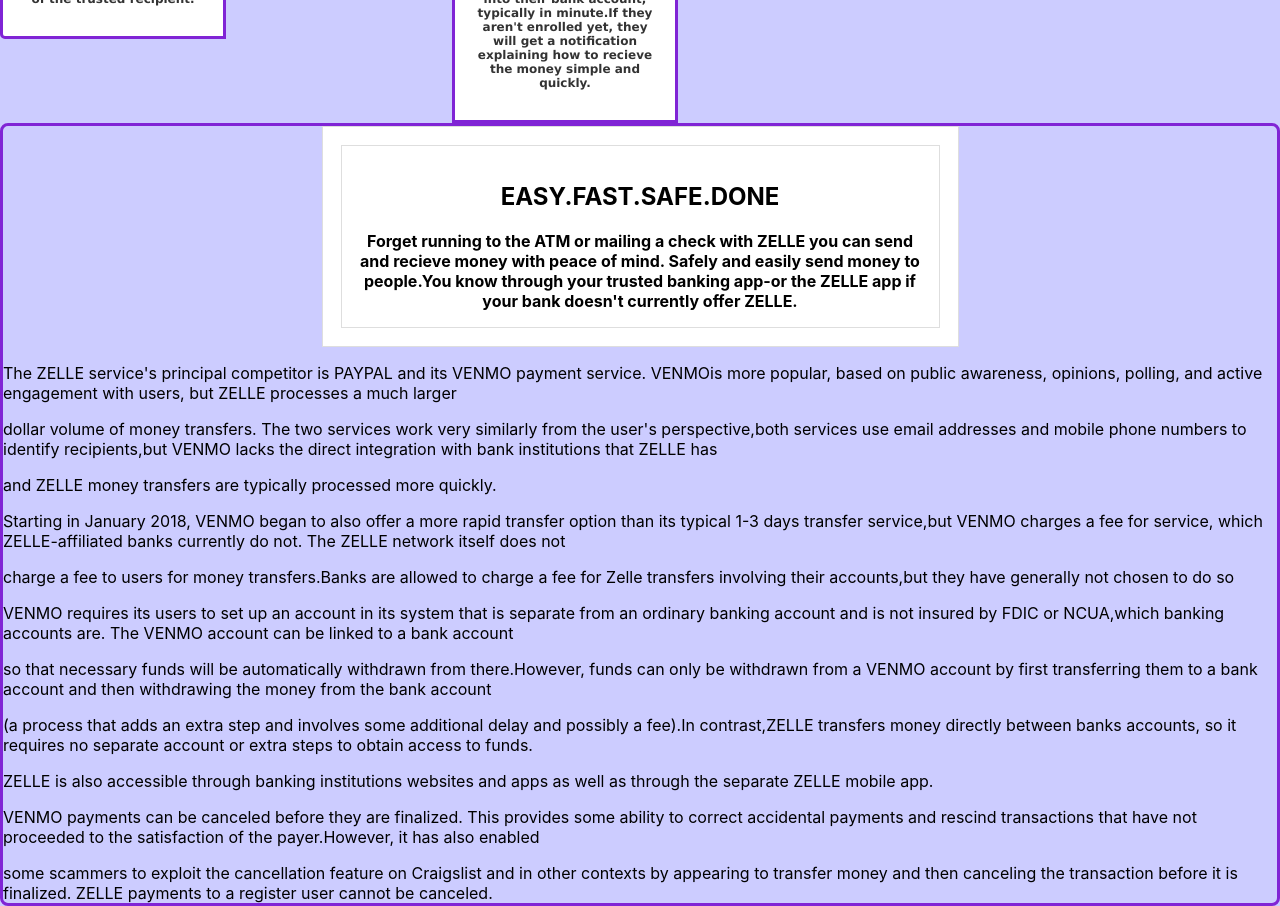
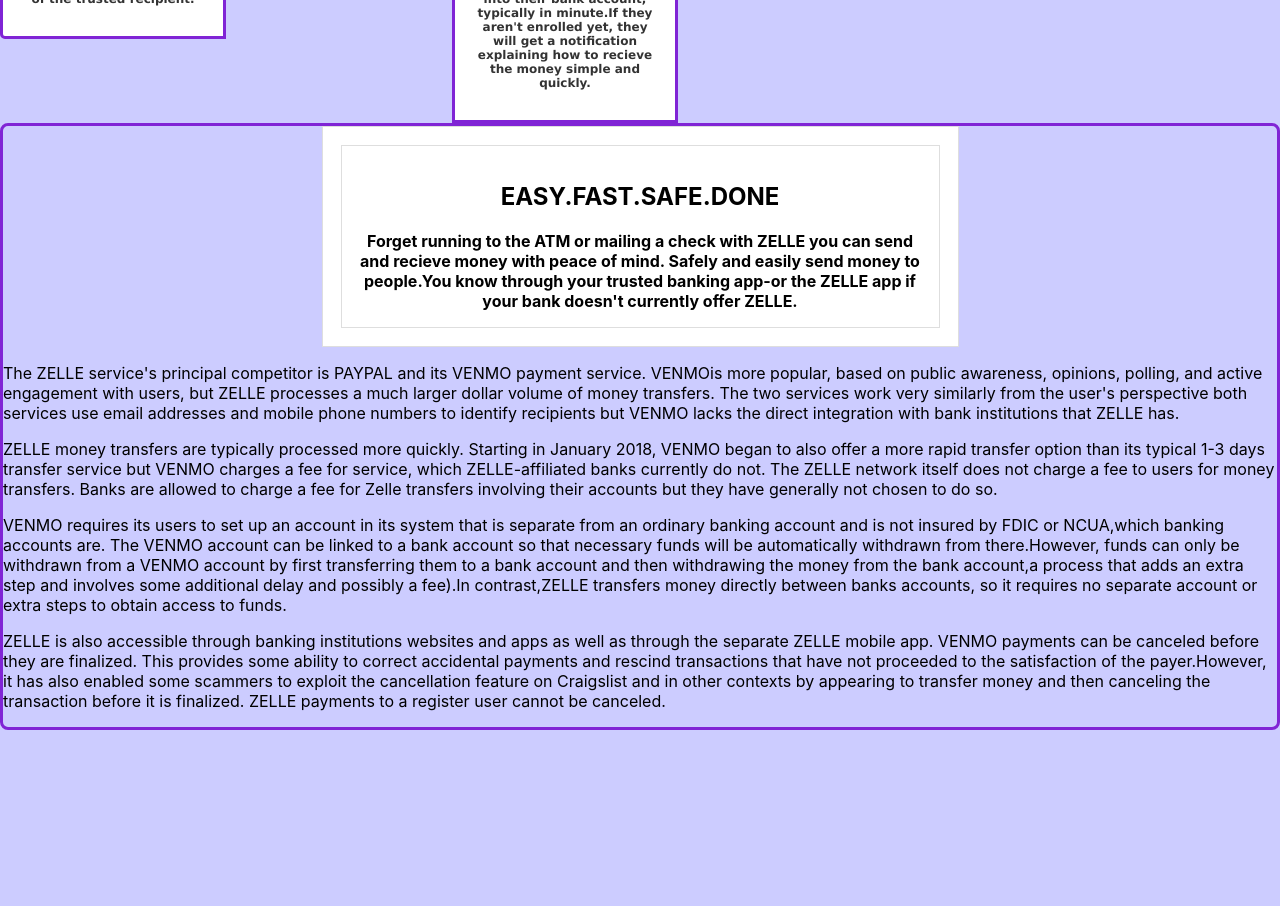
Before and after one commit to Kathryna718/InfoApp, a React (Create React App) app in the folder my-app/: page /Table in a window 1280 px wide. Shown: the part 320-1226 px from the top of the page. After the commit the page ends 1050 px from the top, so only its background shows below. Built offline with nearby package versions, Linux system fonts and the light colour scheme.

Commit message:
Major Changes

```diff
--- a/my-app/src/App.css
+++ b/my-app/src/App.css
@@ -2,6 +2,8 @@
   background-color: #CCCCFF;
 
   }
+
+
   .dropbtn {
     background-color: #CCCCFF;
     color: purple;
@@ -490,8 +492,9 @@
   z-index: 1;
 }
 
+
 .dropdown-content a {
-  color: rgb(243, 154, 247);
+  color: #8024d5;
   padding: 12px 16px;
   text-decoration: none;
   display: block;
@@ -500,3 +503,57 @@
 .dropdown a:hover {background-color: #ddd;}
 
 .show {display: block;}
+
+
+li {
+  list-style-type: none;
+}
+
+a{
+  text-decoration: none;
+}
+
+nav{
+  display: flex;
+  justify-content: space-around;
+  min-height: 10vh;
+  align-items: serif;
+  background-color: #8024d5;
+  color: white;
+
+}
+
+nav .logo{
+  font-size: 22px;
+  font-weight: 700;
+  text-transform: uppercase;
+}
+
+nav .nav-links{
+  display: flex;
+  justify-content: space-around;
+  width: 32%;
+}
+
+nav .nav-links a{
+  font-size: 18px;
+  font-weight: 700;
+  cursor: pointer;
+}
+
+nav .nav-links a:hover{
+  border-bottom: 1px solid #CCCCFF;
+}
+
+.center{
+  text-align: center;
+  font-family:'Lucida Sans', 'Lucida Sans Regular', 'Lucida Grande', 'Lucida Sans Unicode', Geneva, Verdana, sans-serif;
+  font-size: medium;
+
+
+}
+
+img {
+  clip-path: circle(50%);
+
+}
--- /dev/null
+++ b/my-app/src/Navbar.js
@@ -0,0 +1,20 @@
+import React from 'react'
+
+function Navbar(){
+    return (
+        <div>
+            <nav>
+                <div className="logo">Zelle</div>
+                <ul className='nav-links'>
+                    <li><a>Home</a></li>
+                    <li><a>Getting Started</a></li>
+                    <li><a>Why Zelle</a></li>
+                    <li><a>Survey</a></li>
+                    <li><a>Contact</a></li>
+
+                </ul>
+            </nav>
+        </div>
+    )
+}
+export default Navbar;
--- a/my-app/src/Table.js
+++ b/my-app/src/Table.js
@@ -28,7 +28,7 @@
             </h3>
             <ul>
               <li>
-                <b>Access ZELLE Google Store or Apple store</b>
+                <b>Access ZELLE on Google Store or Apple store</b>
               </li>
             </ul>
           </div>
@@ -66,38 +66,27 @@
             The ZELLE service's principal competitor is PAYPAL and its VENMO
             payment service. VENMOis more popular, based on public awareness,
             opinions, polling, and active engagement with users, but ZELLE
-            processes a much larger
+            processes a much larger dollar volume of money transfers. The two services work very
+            similarly from the user's perspective both services use email
+            addresses and mobile phone numbers to identify recipients but VENMO
+            lacks the direct integration with bank institutions that ZELLE has.
           </p>
-          <p>
-            dollar volume of money transfers. The two services work very
-            similarly from the user's perspective,both services use email
-            addresses and mobile phone numbers to identify recipients,but VENMO
-            lacks the direct integration with bank institutions that ZELLE has
-          </p>
-          <p>and ZELLE money transfers are typically processed more quickly.</p>
-          <p>
-            Starting in January 2018, VENMO began to also offer a more rapid
-            transfer option than its typical 1-3 days transfer service,but VENMO
+          <p> ZELLE money transfers are typically processed more quickly.
+           Starting in January 2018, VENMO began to also offer a more rapid
+            transfer option than its typical 1-3 days transfer service but VENMO
             charges a fee for service, which ZELLE-affiliated banks currently do
-            not. The ZELLE network itself does not
-          </p>
-          charge a fee to users for money transfers.Banks are allowed to charge
-          a fee for Zelle transfers involving their accounts,but they have
-          generally not chosen to do so
+            not. The ZELLE network itself does not charge a fee to users for money transfers.
+            Banks are allowed to charge a fee for Zelle transfers involving their accounts but they have
+          generally not chosen to do so.</p>
+
           <p>
             VENMO requires its users to set up an account in its system that is
             separate from an ordinary banking account and is not insured by FDIC
             or NCUA,which banking accounts are. The VENMO account can be linked
-            to a bank account
-          </p>
-          <p>
-            so that necessary funds will be automatically withdrawn from
+            to a bank account so that necessary funds will be automatically withdrawn from
             there.However, funds can only be withdrawn from a VENMO account by
             first transferring them to a bank account and then withdrawing the
-            money from the bank account
-          </p>
-          <p>
-            (a process that adds an extra step and involves some additional
+            money from the bank account,a process that adds an extra step and involves some additional
             delay and possibly a fee).In contrast,ZELLE transfers money directly
             between banks accounts, so it requires no separate account or extra
             steps to obtain access to funds.
@@ -105,17 +94,12 @@
           <p>
             ZELLE is also accessible through banking institutions websites and
             apps as well as through the separate ZELLE mobile app.
-          </p>
-          <p>
             VENMO payments can be canceled before they are finalized. This
             provides some ability to correct accidental payments and rescind
             transactions that have not proceeded to the satisfaction of the
-            payer.However, it has also enabled
-          </p>
-          some scammers to exploit the cancellation feature on Craigslist and in
+            payer.However, it has also enabled some scammers to exploit the cancellation feature on Craigslist and in
           other contexts by appearing to transfer money and then canceling the
-          transaction before it is finalized. ZELLE payments to a register user
-          cannot be canceled.
+          transaction before it is finalized. ZELLE payments to a register user cannot be canceled.</p>
         </div>
       </>
     </>
--- a/my-app/src/list.js
+++ b/my-app/src/list.js
@@ -60,7 +60,7 @@
           <div class="wrapper-parallax">
             <header>
               <h3>
-                <u>Competition with PayPal's Venmo service</u>
+                <u> VENMO OR ZELLE WHICH IS BETTER?</u>
               </h3>
             </header>
 
@@ -85,7 +85,7 @@
                   <thead>
                     <tr>
                       <th>VENMO</th>
-                      <th>Zelle</th>
+                      <th>ZELLE</th>
                     </tr>
                   </thead>
                   <tbody>
@@ -139,50 +139,30 @@
             <footer>
               <div class="boxbottom">
                 <p>
-                  Venmo is a mobile payment service owned by paypal.Venmo
-                  account holders can transfer funds to others via a mobile app
-                  both the sender and receiver have tolive in the U.S Venmo is a
-                  type of payment rail.
+                  Venmo is a mobile payment (P2P) service owned by paypal. Venmo
+                  allows you to pay and request money from your friends. At its core,
+                  Venmo provides a social way to pay friends using emojis for when you
+                  owe them money and don't want to deal with cash. Venmo was aimed at friends
+                  and family who wish to  split their lunch, dinner, movie or rent.
+
                 </p>
                 <p>
-                  The Zelle service's principal competitor is PayPal and its
-                  Venmo payment service. Venmo is more popular, based on public
-                  awareness, opinion polling, and active engagement with users,
-                  but Zelle processes a much larger dollar volume of money
-                  transfers.The two services work very similarly from the user's
-                  perspective – e.g., both services use email addresses and
-                  mobile phone numbers to identify recipients, but Venmo lacks
-                  the direct integration with banking institutions that Zelle
-                  has, and Zelle money transfers are typically processed more
-                  quickly. Starting in January 2018, Venmo began to also offer a
-                  more rapid transfer option than its typical 1–3 day transfer
-                  service, but Venmo charges a fee for the service, which
-                  Zelle-affiliated banks currently do not. The Zelle network
-                  itself does not charge a fee to users for money transfers.
-                  Banks are allowed to charge a fee for Zelle transfers
-                  involving their accounts, but they have generally not chosen
-                  to do so. Venmo requires its users to set up an account in its
-                  system that is separate from an ordinary banking account and
-                  is not insured by FDIC or NCUA, which banking accounts are.
-                  The Venmo account can be linked to a bank account so that
-                  necessary funds will be automatically withdrawn from there.
-                  However, funds can only be withdrawn from a Venmo account by
-                  first transferring them to a bank account and then withdrawing
-                  the money from the bank account (a process that adds an extra
-                  step and involves some additional delay and possibly a fee).
-                  In contrast, Zelle transfers money directly between bank
-                  accounts, so it requires no separate account or extra steps to
-                  obtain access to funds. Zelle is also accessible through
-                  banking institution websites and apps as well as through the
-                  separate Zelle mobile app. Venmo payments can be canceled
-                  before they are finalized. This provides some ability to
-                  correct accidental payments and rescind transactions that have
-                  not proceeded to the satisfaction of the payer. However, it
-                  has also enabled some scammers to exploit the cancellation
-                  feature on Craigslist and in other contexts by appearing to
-                  transfer money and then canceling the transaction before it is
-                  finalized. Zelle payments to a registered user cannot be
-                  canceled.
+                Zelle® is mobile payment application that allows (P2P) money transfers,
+                simplifying the process of paying for things and making it easier to move money
+                without handling cash or visting the bank.
+                Zelle was developed by more than 30 major U.S.banks. The service is also integrated
+                within the mobile banking apps of major participating banks, including Bank of America,
+                Chase, Citi and Wells Fargo. Consumers who already have their bank's mobile app can start
+                using Zelle right away.
+                <p>
+                  Zelle and Venmo make sending and receiving money easy but in different ways.
+                  Zelle works as a service to move money between linked bank accounts free of charge but
+                  doesn't hold money in your Zelle account. Venmo holds funds in your account that
+                  you can access. You're not limited to only using your bank account for transactions with
+                  Venmo, either you can also use a debit card or, for a fee use a credit card to send money.
+                </p>
+
+
                 </p>
               </div>
             </footer>
```
Also changed, not shown: my-app/src/App.js (+10 -0 lines), my-app/src/Home.js (+41 -15 lines).
